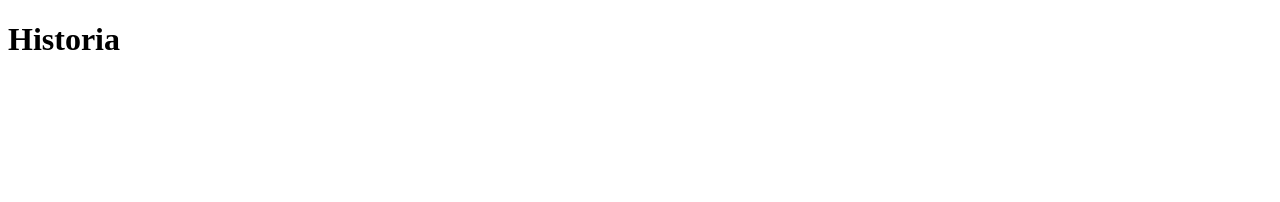
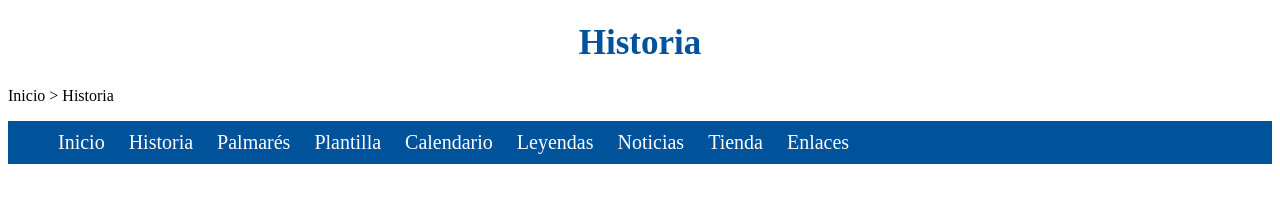
Before and after one commit to Adriandtc06/Adriandtc06.github.io, a plain HTML site: page historia.html in a window 1280 px wide. Drawn offline with Linux system fonts and the light colour scheme.

Commit message:
Add files via upload

```diff
--- /dev/null
+++ b/historia-css.css
@@ -0,0 +1,20 @@
+h1{
+    color: rgb(0,82,155);
+    font-size: 35px;
+    text-align: center;
+}
+nav{
+    background-color: rgb(0,82,155);
+}
+li{
+    display: inline-block;
+    font-size: 20px;
+    margin: 10px;
+}
+#migas{
+    color: black;
+}
+a{
+    color: white;
+    text-decoration: none;
+}
--- a/historia.html
+++ b/historia.html
@@ -4,10 +4,34 @@
     <meta charset="UTF-8">
     <meta name="viewport" content="width=device-width, initial-scale=1.0">
     <title>Real Club Deportivo De A Coruña</title>
+    <link rel="icon" type="image/x-icon" href="favicon/favicon.ico">
+    <link rel="icon" type="image/png" sizes="16x16" href="favicon/favicon-16x16.png">
+    <link rel="icon" type="image/png" sizes="32x32" href="favicon/favicon-32x32.png">
+    <link rel="apple-touch-icon" sizes="180x180" href="favicon/apple-touch-icon.png">
+    <link rel="icon" type="image/png" sizes="192x192" href="favicon/android-chrome-192x192.png">
+    <link rel="icon" type="image/png" sizes="512x512" href="favicon/android-chrome-512x512.png">
+    <meta name="theme-color" content="#ffffff">
+    <meta name="description" content="Enlaces de movilidad a otras webs">
+    <link rel="canonical" href="https://adriandtc06.github.io/historia">
+    <link rel="stylesheet" href="historia-css.css">
 </head>
 <body>
     <header>
         <h1>Historia</h1>
+        <p><a href="index.html" id="migas">Inicio</a> > Historia</p>
     </header>
+    <nav>
+        <ol>
+            <li><a href="index.html">Inicio</a></li>
+            <li><a href="#">Historia</a></li>
+            <li><a href="palmares.html">Palmarés</a></li>
+            <li><a href="plantilla.html">Plantilla</a></li>
+            <li><a href="calendario.html">Calendario</a></li>
+            <li><a href="leyendas.html">Leyendas</a></li>
+            <li><a href="noticias.html">Noticias</a></li>
+            <li><a href="tienda.html">Tienda</a></li>
+            <li><a href="enlaces.html" target="_blank">Enlaces</a></li>
+        </ol>
+    </nav>
 </body>
 </html>
```
Also changed, not shown: enlaces.html (+1 -0 lines), leyendas.html (+1 -0 lines).
